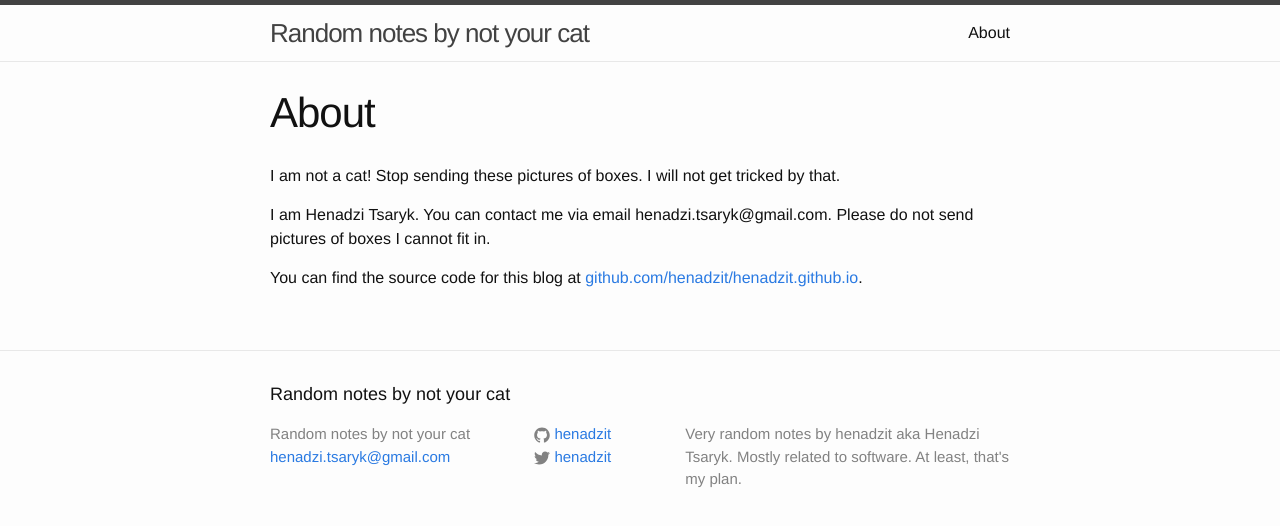
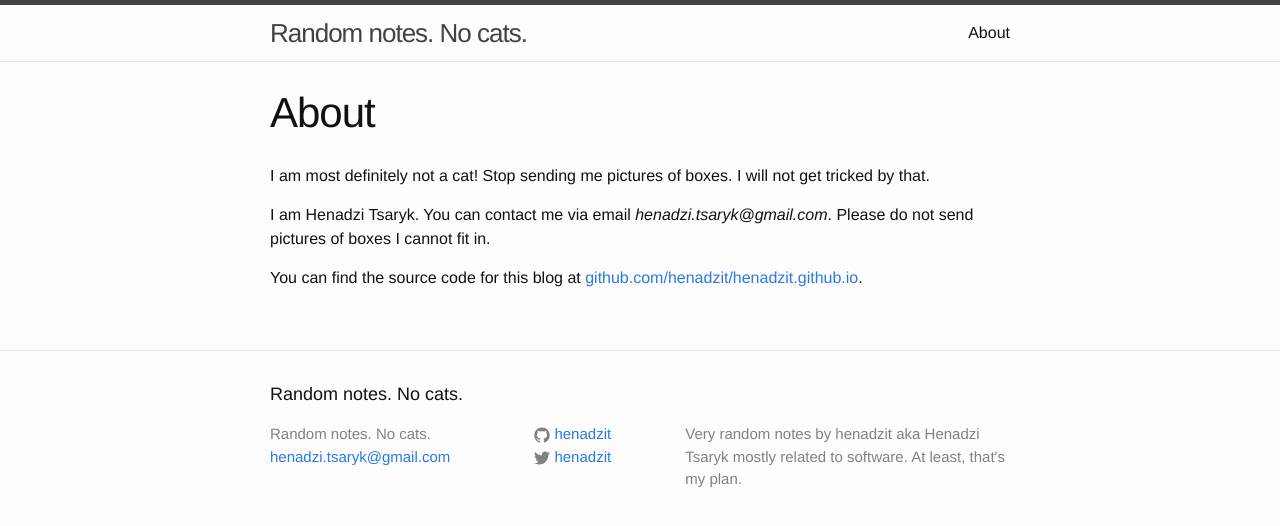
Before and after one commit to henadzit/henadzit.github.io, a Jekyll site: the page built from about.md, in a window 1280 px wide. Shown: the top 526 px of the page. Built offline with Jekyll 4.4.1, drawn with Linux system fonts in a browser that asks for light colours.

Commit message:
Changed the blog title. Minor fixes in the first post.

```diff
--- a/_config.yml
+++ b/_config.yml
@@ -1,8 +1,8 @@
 # Site settings
-title: Random notes by not your cat
+title: Random notes. No cats.
 email: henadzi.tsaryk@gmail.com
 description: > # this means to ignore newlines until "baseurl:"
-    Very random notes by henadzit aka Henadzi Tsaryk. Mostly related
+    Very random notes by henadzit aka Henadzi Tsaryk mostly related
     to software. At least, that's my plan.
 baseurl: "" # the subpath of your site, e.g. /blog/
 url: "http://henadzit.com" # the base hostname & protocol for your site
--- a/about.md
+++ b/about.md
@@ -4,8 +4,8 @@ title: About
 permalink: /about/
 ---
 
-I am not a cat! Stop sending these pictures of boxes. I will not get tricked by that.
+I am most definitely not a cat! Stop sending me pictures of boxes. I will not get tricked by that.
 
-I am Henadzi Tsaryk. You can contact me via email henadzi.tsaryk@gmail.com. Please do not send pictures of boxes I cannot fit in.
+I am Henadzi Tsaryk. You can contact me via email *henadzi.tsaryk@gmail.com*. Please do not send pictures of boxes I cannot fit in.
 
 You can find the source code for this blog at [github.com/henadzit/henadzit.github.io](https://github.com/henadzit/henadzit.github.io).
```
Also changed, not shown: _posts/2015-07-07-4-percent-of-websites-fail.markdown (+5 -5 lines).
